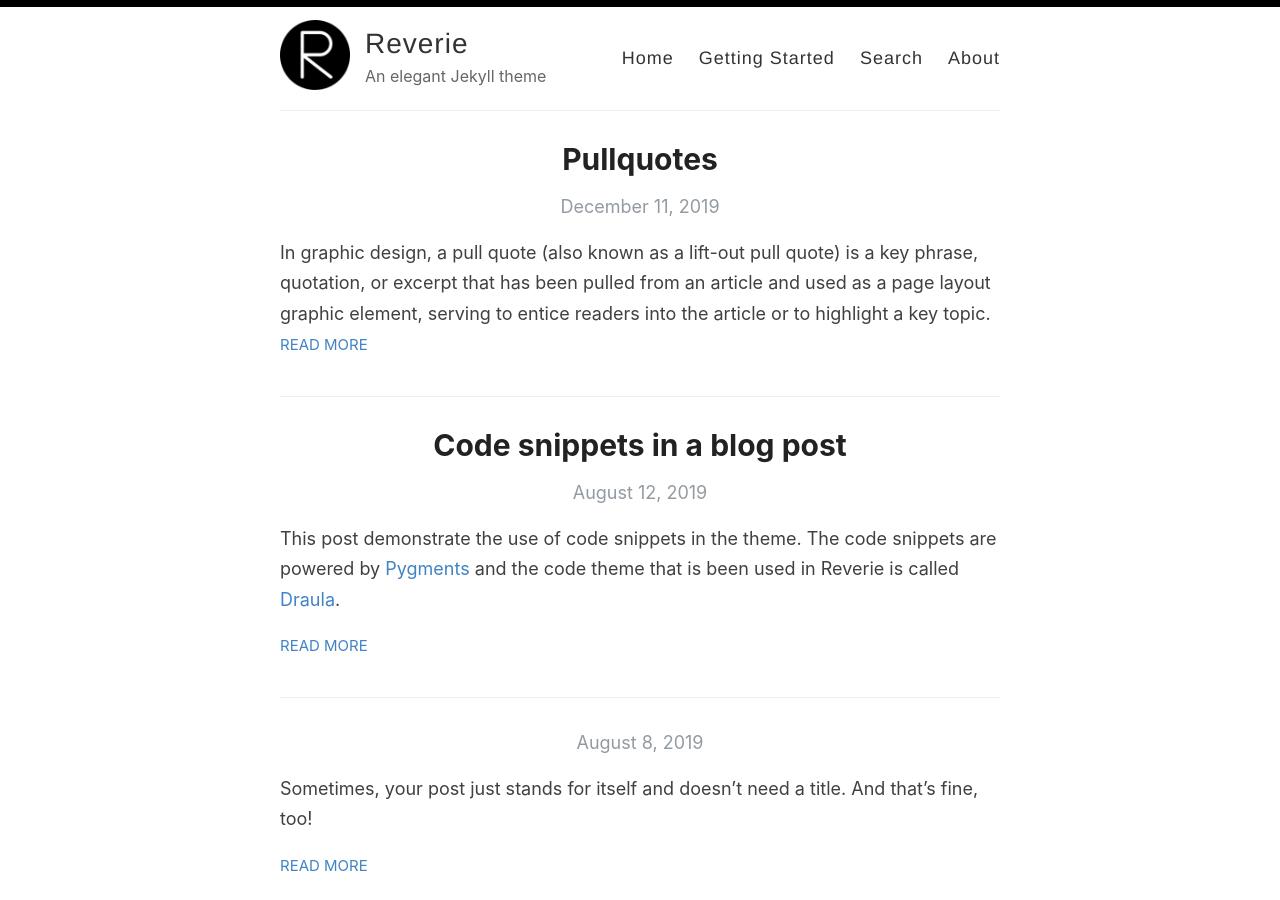
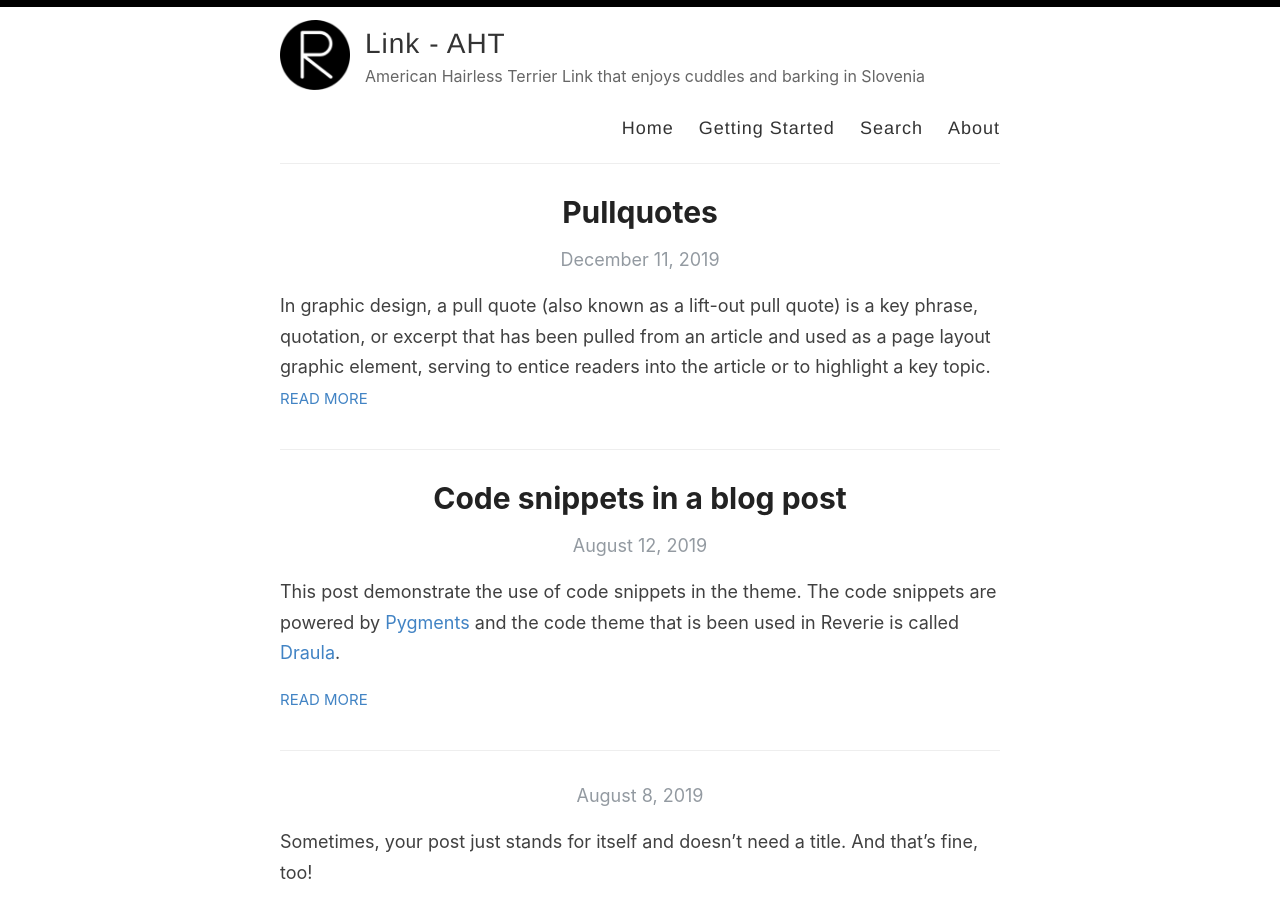
Before and after one commit to th0r88/link, a Jekyll site: the page built from index.html, in a window 1280 px wide and 900 px high. Built offline with Jekyll 4.4.1, drawn with Linux system fonts in a browser that asks for light colours; the list of posts is cut into pages by our own code.

Commit message:
update after forking

```diff
--- a/_config.yml
+++ b/_config.yml
@@ -3,13 +3,13 @@
 #
 
 # Name of your site (displayed in the header)
-name: Reverie
+name: Link - AHT
 
 # Name of the author
-author: Amit Merchant
+author: J&K
 
 # Short bio or description (displayed in the header)
-description: An elegant Jekyll theme
+description: American Hairless Terrier Link that enjoys cuddles and barking in Slovenia
 
 # URL of your avatar or profile pic (you could use your GitHub profile pic)
 avatar: /images/reverie.png
@@ -21,15 +21,15 @@ avatar: /images/reverie.png
 # Includes an icon in the footer for each username you enter
 footer-links:
   dribbble:
-  email: amit.d.merchant@gmail.com
+  email: jan.ferme@protonmail.com
   facebook:
   flickr:
-  github: amitmerchant1990/reverie
-  instagram:
+  github:
+  instagram: naked.link
   linkedin:
   pinterest:
   rss: rss
-  twitter: amit_merchant
+  twitter:
   stackoverflow:
   youtube: # channel/<your_long_string> or user/<user-name>
   googleplus: # anything in your profile username that comes after plus.google.com/
@@ -41,21 +41,21 @@ footer-links:
 disqus:
 
 # Enter your Google Analytics web tracking code (e.g. UA-2110908-2) to activate tracking
-google_analytics: UA-43339302-11
+google_analytics: #UA-43339302-11
 
 # For newer "GA4" analytics, use the following instead of the "UA" entry above
 #google_analytics_ga4: G-GABC1DEFG
 
 # Your website URL (e.g. http://amitmerchant1990.github.io or http://www.amitmerchant.com)
 # Used for Sitemap.xml and your RSS feed
-url: http://www.amitmerchant.com/reverie
-enforce_ssl: https://www.amitmerchant.com/reverie
+url: https://link.ferme.si
+enforce_ssl: https://link.ferme.si
 
 # If you're hosting your site at a Project repository on GitHub pages
 # (http://yourusername.github.io/repository-name)
 # and NOT your User repository (http://yourusername.github.io)
 # then add in the baseurl here, like this: "/repository-name"
-baseurl: "/reverie"
+baseurl: "/link"
 
 #
 # !! You don't need to change any of the configuration flags below !!
```
